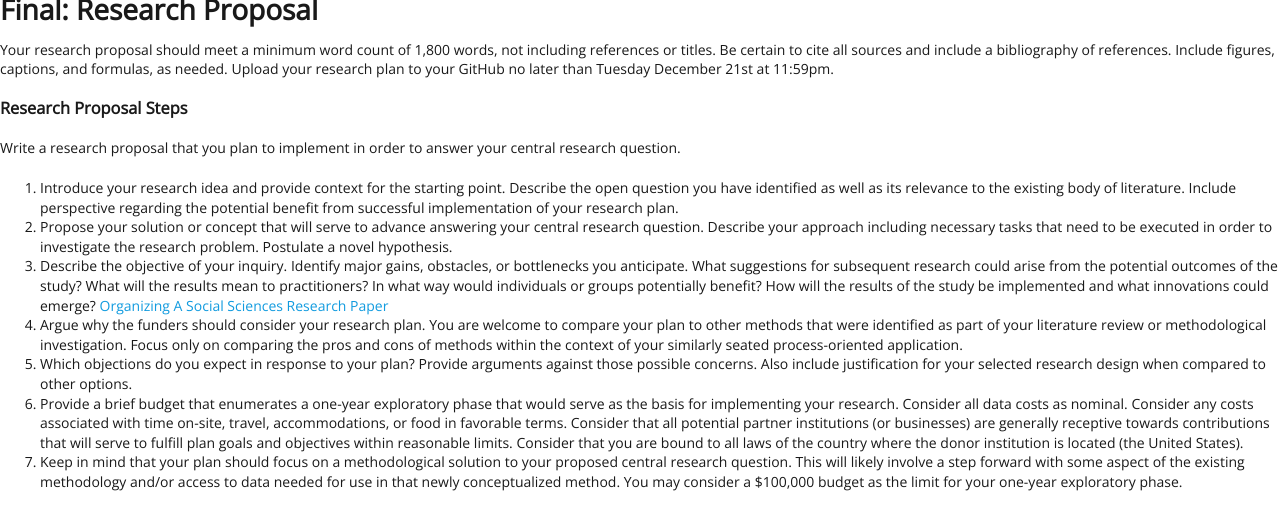
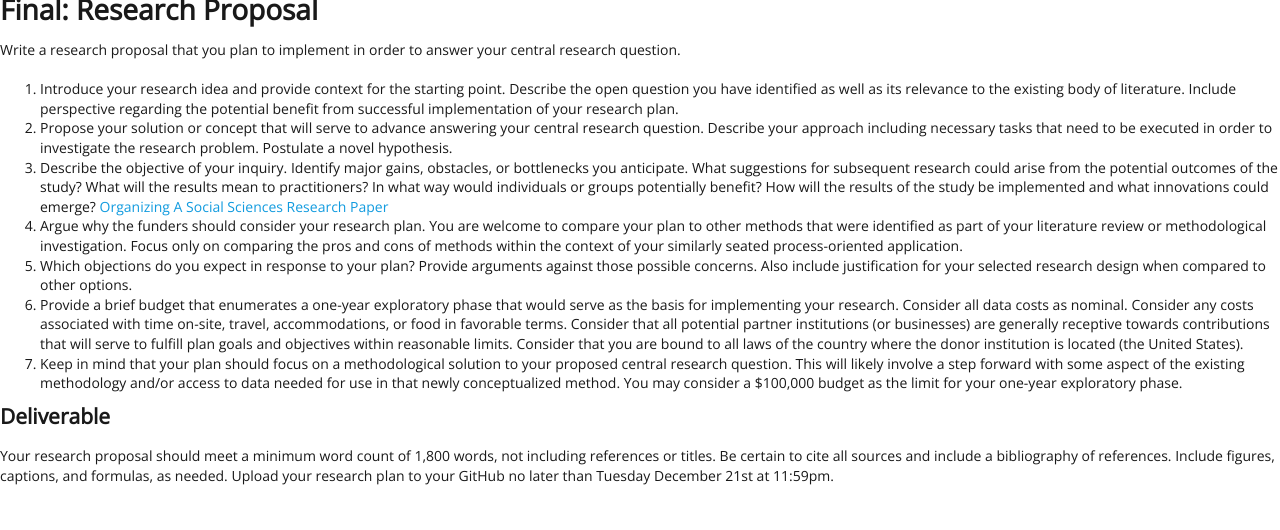
Before and after one commit to EMBrewer/dat150, a Jekyll site: the page built from _posts/2021-09-10-Final.md, in a window 1280 px wide. Shown: the top 530 px of the page. Built offline with Jekyll 4.4.1, drawn with Linux system fonts in a browser that asks for light colours; our own code applies the rules of GitHub Pages for plain Markdown files; part of the change alters nothing that is shown.

Commit message:
Update 2021-09-10-Final.md

```diff
--- a/_posts/2021-09-10-Final.md
+++ b/_posts/2021-09-10-Final.md
@@ -1,8 +1,4 @@
 # Final: Research Proposal
-
-Your research proposal should meet a minimum word count of 1,800 words, not including references or titles. Be certain to cite all sources and include a bibliography of references. Include figures, captions, and formulas, as needed. Upload your research plan to your GitHub no later than Tuesday December 21st at 11:59pm.
-
-### Research Proposal Steps
 
 Write a research proposal that you plan to implement in order to answer your central research question.
 
@@ -13,3 +9,7 @@ Write a research proposal that you plan to implement in order to answer your cen
 5. Which objections do you expect in response to your plan? Provide arguments against those possible concerns. Also include justification for your selected research design when compared to other options.
 6. Provide a brief budget that enumerates a one-year exploratory phase that would serve as the basis for implementing your research. Consider all data costs as nominal. Consider any costs associated with time on-site, travel, accommodations, or food in favorable terms. Consider that all potential partner institutions (or businesses) are generally receptive towards contributions that will serve to fulfill plan goals and objectives within reasonable limits. Consider that you are bound to all laws of the country where the donor institution is located (the United States).
 7. Keep in mind that your plan should focus on a methodological solution to your proposed central research question. This will likely involve a step forward with some aspect of the existing methodology and/or access to data needed for use in that newly conceptualized method. You may consider a $100,000 budget as the limit for your one-year exploratory phase.
+
+## Deliverable
+
+Your research proposal should meet a minimum word count of 1,800 words, not including references or titles. Be certain to cite all sources and include a bibliography of references. Include figures, captions, and formulas, as needed. Upload your research plan to your GitHub no later than Tuesday December 21st at 11:59pm.
```
